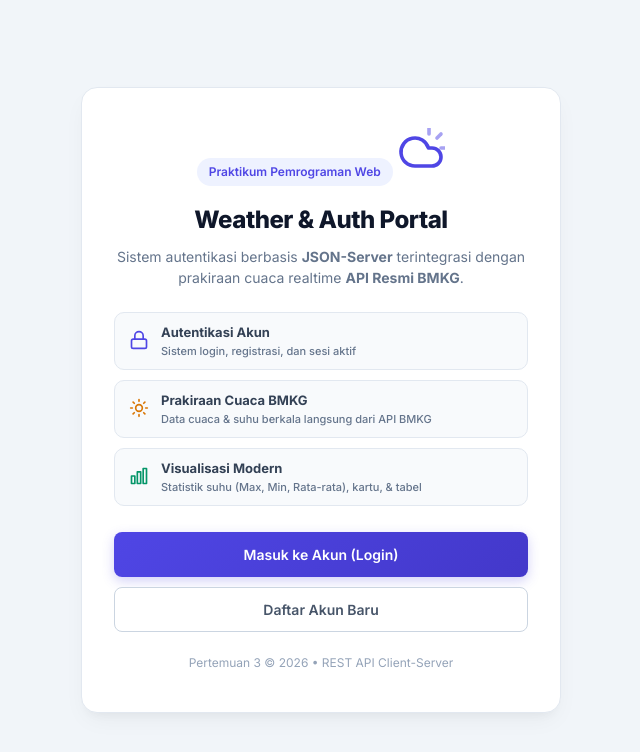
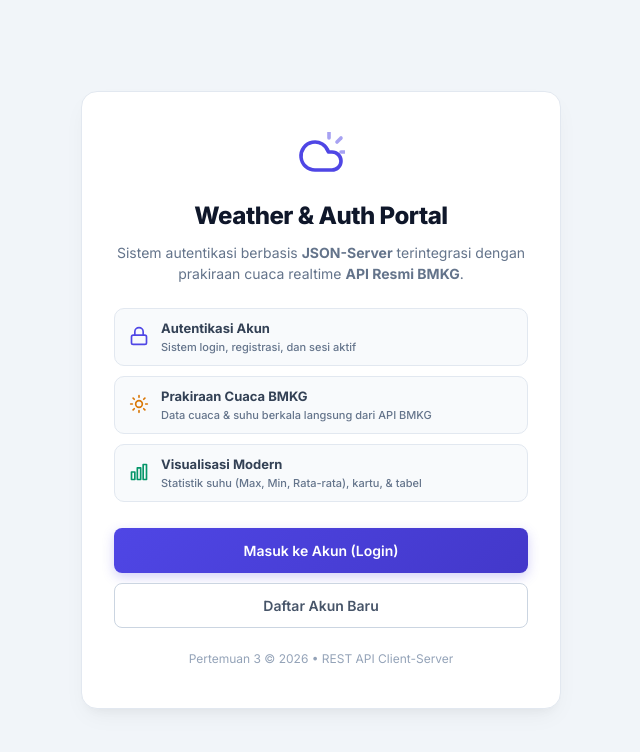
Before and after one commit to Leoky312/Tugas_Web, a website: page index.html in a window 1280 px wide. Shown: the whole page, without its empty margins (319-959 px from the left). Drawn offline with Linux system fonts and the light colour scheme.

Commit message:
feat: perbarui portal tanpa badge dan lengkapi screenshot dokumentasi di README

```diff
--- a/index.html
+++ b/index.html
@@ -16,10 +16,6 @@
 
     <main class="wrapper">
         <section class="portal-card">
-
-            <div class="portal-badge">
-                Praktikum Pemrograman Web
-            </div>
 
             <div class="portal-icon"><svg width="48" height="48" viewBox="0 0 24 24" fill="none" stroke="#4f46e5" stroke-width="1.8" stroke-linecap="round" stroke-linejoin="round"><path d="M17.5 19H9a7 7 0 1 1 6.71-9h1.79a4.5 4.5 0 1 1 0 9Z"/><line x1="22" y1="10" x2="25" y2="10" opacity=".5"/><line x1="20" y1="5" x2="22" y2="3" opacity=".5"/><line x1="16" y1="3" x2="16" y2="0" opacity=".5"/></svg></div>
 
```
Also changed, not shown: README.md, screenshots/portal.png (added), screenshots/register.png (added).
